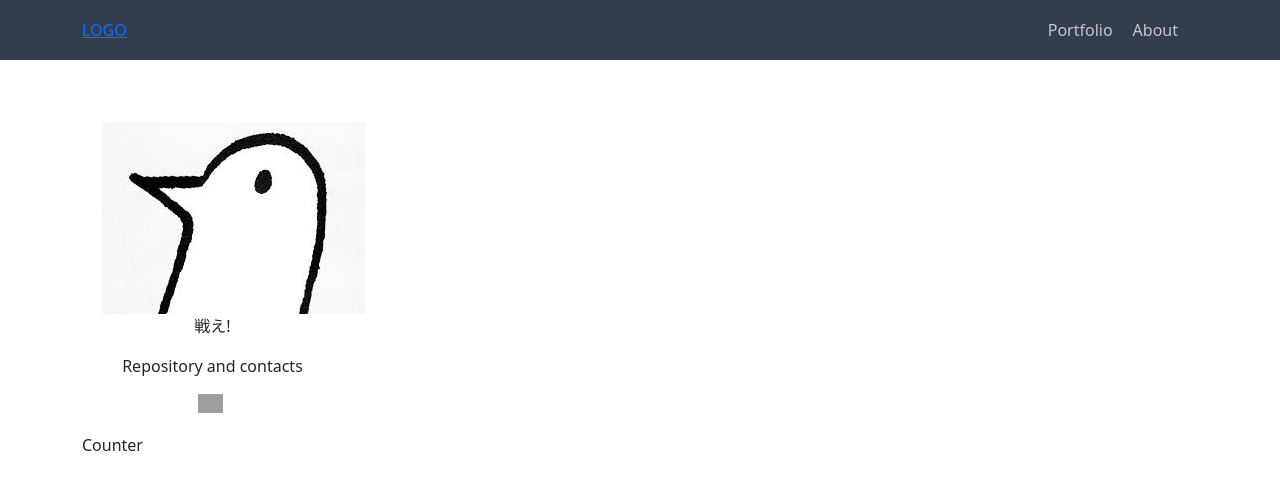
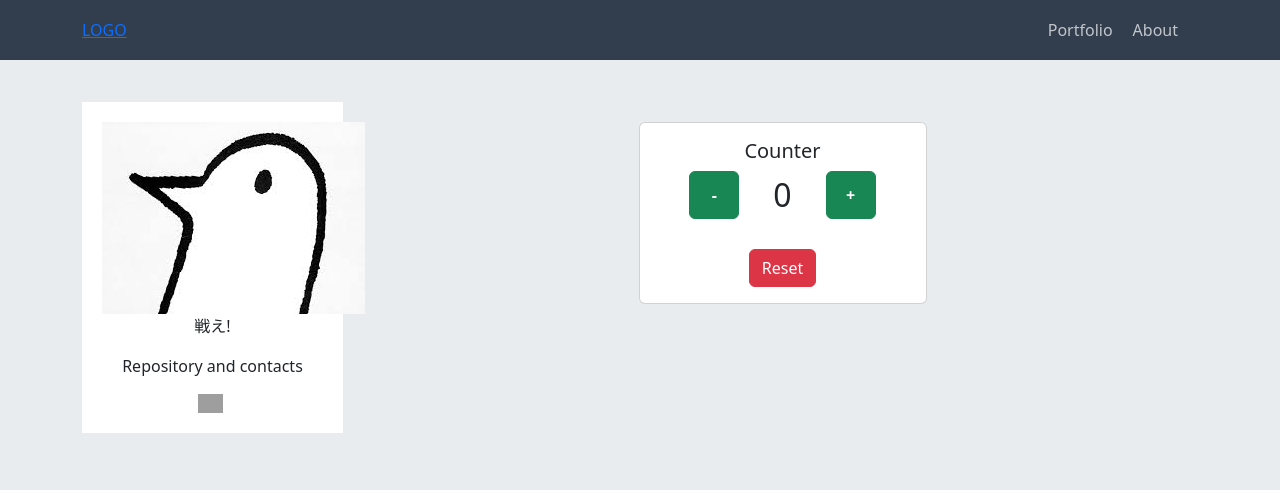
Before and after one commit to Habstrakt/react-ts-blog, a React (Vite) app: page /portfolio/counter in a window 1280 px wide. Shown: the top 490 px of the page. Built offline with nearby package versions, Linux system fonts and the light colour scheme; grey boxes are pictures that could not be loaded.

Commit message:
add increment, decrement, reset function for counter

```diff
--- a/src/global.css
+++ b/src/global.css
@@ -1,3 +1,3 @@
 body {
-  background-color: #e9ecef;
+  background-color: #e9ecef !important;
 }
--- /dev/null
+++ b/src/pages/CounterPage.module.css
@@ -0,0 +1,19 @@
+.card {
+  width: 18rem;
+  margin: 0 auto;
+  margin-top: 41px;
+}
+
+.count {
+  font-size: 2rem;
+}
+
+.btnCounter {
+  min-width: 50px;
+  font-weight: 900 !important;
+}
+
+.btnReset {
+  margin: 0 auto;
+  margin-top: 30px;
+}
--- a/src/pages/CounterPage.tsx
+++ b/src/pages/CounterPage.tsx
@@ -1,9 +1,57 @@
 import React from "react";
+import styles from "./CounterPage.module.css";
+import classNames from "classnames";
+import { useState } from "react";
 
 const Counter: React.FC = () => {
+  const [count, setCount] = useState(0);
+
+  function incrementCount() {
+    setCount((count) => count + 1);
+  }
+
+  function decrementCount() {
+    if (count === 0) {
+      return;
+    } else {
+      setCount((count) => count - 1);
+    }
+  }
+
+  function resetCount() {
+    setCount(0);
+  }
+
   return (
     <>
-      <div>Counter</div>
+      <div className="col-lg-9">
+        <div className={classNames(styles.card, "card")}>
+          <div className="card-body">
+            <h5 className="card-title text-center">Counter</h5>
+            <div className="d-flex justify-content-evenly">
+              <button
+                className={classNames("btn btn-success", styles.btnCounter)}
+                onClick={decrementCount}
+              >
+                -
+              </button>
+              <span className={styles.count}>{count}</span>
+              <button
+                className={classNames("btn btn-success", styles.btnCounter)}
+                onClick={incrementCount}
+              >
+                +
+              </button>
+            </div>
+            <button
+              onClick={resetCount}
+              className={classNames("btn btn-danger d-block", styles.btnReset)}
+            >
+              Reset
+            </button>
+          </div>
+        </div>
+      </div>
     </>
   );
 };
```
